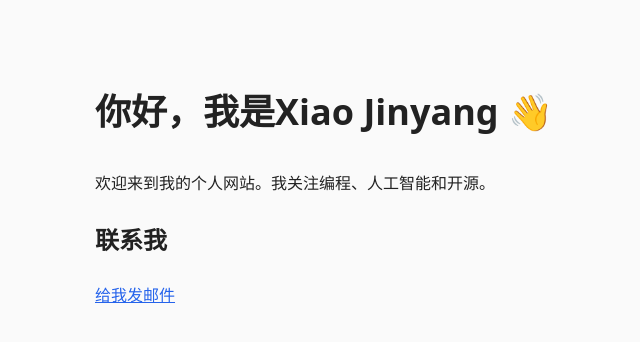
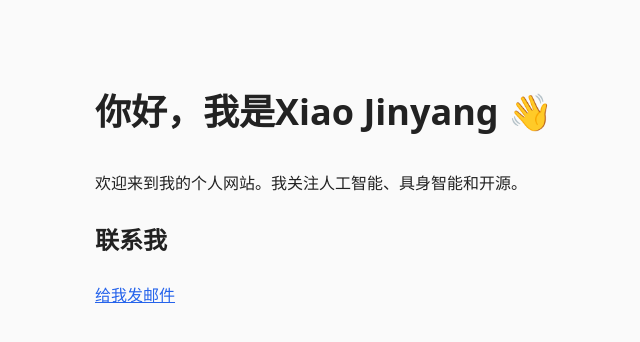
Before and after one commit to xiaojy36/xiaojy36.github.io, a plain HTML site: page index.html in a window 1280 px wide. Shown: the whole page, without its empty margins (185-825 px from the left). Drawn offline with Linux system fonts and the light colour scheme.

Commit message:
Update personal interests in index.html

```diff
--- a/index.html
+++ b/index.html
@@ -20,7 +20,7 @@
 </head>
 <body>
   <h1>你好，我是Xiao Jinyang 👋</h1>
-  <p>欢迎来到我的个人网站。我关注编程、人工智能和开源。</p>
+  <p>欢迎来到我的个人网站。我关注人工智能、具身智能和开源。</p>
 <!--
   <h2>关于我</h2>
   <p>在这里写你的经历、兴趣或研究方向。</p>
```
